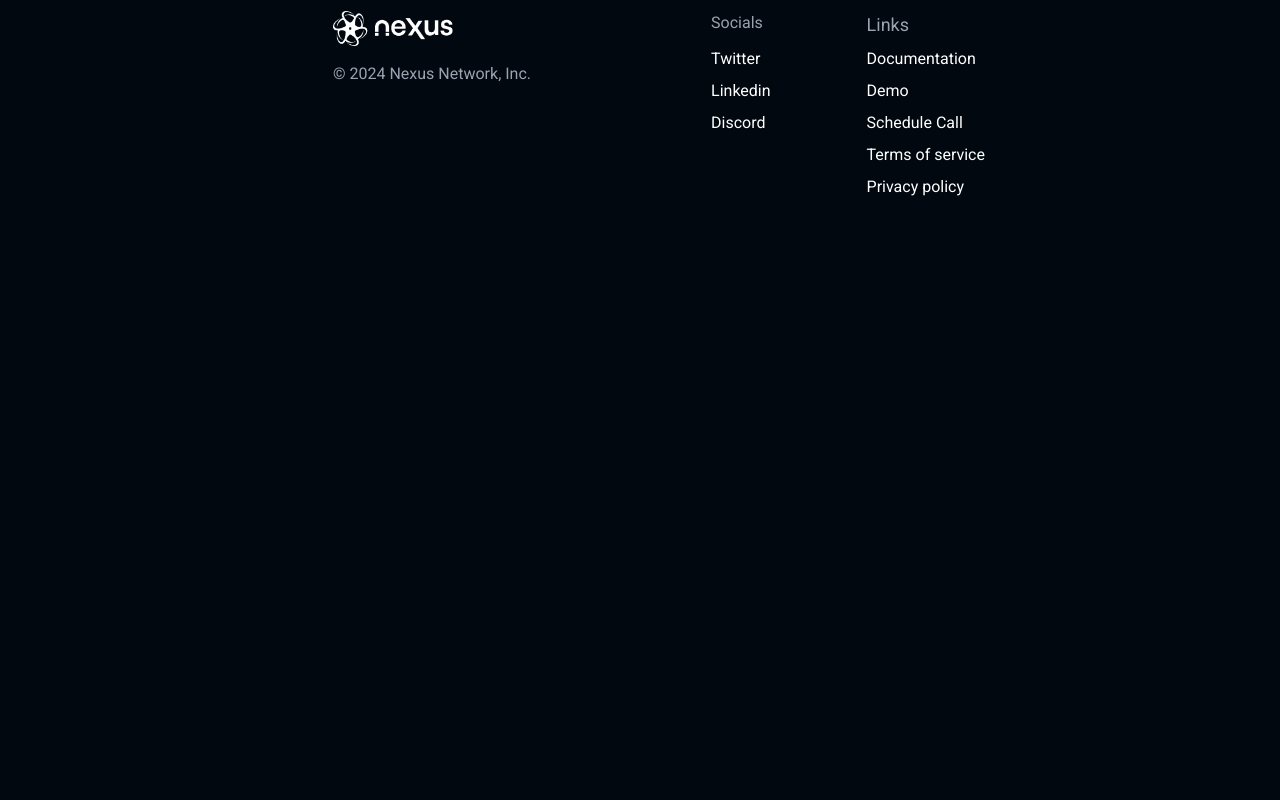
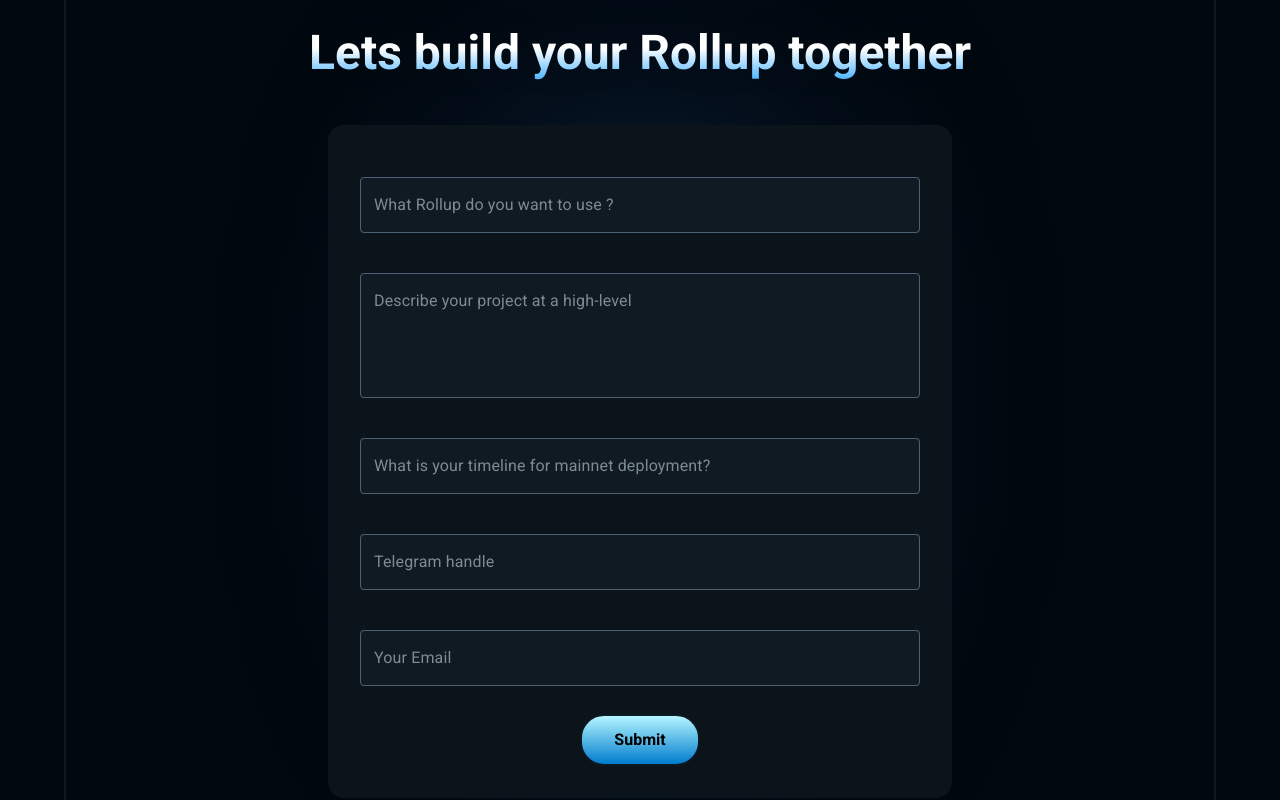
Before and after one commit to umershaikh123/nexus-raas-website, a Next.js app: page / in a window 1280 px wide. Shown: the part 2520-3320 px from the top of the page. Before the commit the page ends 2791 px from the top, so only its background shows below. Built offline with nearby package versions, Linux system fonts and the light colour scheme.

Commit message:
feat : form added

```diff
--- /dev/null
+++ b/src/app/(pages)/Form.tsx
@@ -0,0 +1,145 @@
+import NexusButton from "@/components/Button"
+import React from "react"
+import { Alert, TextField } from "@mui/material"
+import { styled } from "@mui/material/styles"
+
+const StyledTextField = styled(TextField)(() => ({
+  width: "35rem",
+  color: "white",
+  marginTop: "20px",
+  marginBottom: "20px",
+
+  backgroundColor: "#101A23",
+  "& label": {
+    color: "var(--formtext)",
+    "&.Mui-focused": {
+      color: "var(--formtext)",
+    },
+  },
+  "& input": {
+    color: "var(--formtext)",
+    backgroundColor: "#101A23",
+  },
+
+  "& .MuiOutlinedInput-root": {
+    color: "var(--paragraph)",
+
+    "& fieldset": {
+      borderColor: "var(--formBorder)",
+    },
+    "&:hover fieldset": {
+      borderColor: "var(--formBorder)",
+      color: "var(--formtext)",
+    },
+    "&.Mui-focused fieldset": {
+      borderColor: "var(--formBorder)",
+      color: "var(--formtext)",
+    },
+  },
+}))
+
+const Form = () => {
+  const [form, setForm] = React.useState({
+    rollup: "",
+    description: "",
+    timeline: "",
+    telegram: "",
+    email: "",
+  })
+
+  function handleChange(event: React.ChangeEvent<HTMLInputElement>) {
+    const { name, value } = event?.target
+    setForm(prev => ({
+      ...prev,
+      [name]: value,
+    }))
+  }
+
+  function handleSubmit(event: React.FormEvent<HTMLFormElement>) {
+    event.preventDefault()
+    const { rollup, description, telegram, timeline, email } = form
+    if (!timeline || !description || !telegram || !email || !rollup) {
+      window.alert("please fill all fields")
+      return
+    }
+  }
+
+  return (
+    <div className="border min-h-[90vh] py-16  h-full flex flex-col justify-evenly items-center  border-x-2  border-t-2   border-[var(--page-border)]  relative">
+      <div className="absolute top-[50%] left-[50%] transform -translate-x-1/2 -translate-y-1/2 w-[35%] h-[70%] bg-[#0e223faf]  rounded-full blur-[6rem]  -z-20 " />
+
+      <h1
+        className="lg:text-5xl text-4xl font-bold bg-clip-text backdrop-blur py-4 text-transparent text-center  mb-8"
+        style={{
+          backgroundImage:
+            "linear-gradient(to bottom, white 44%, #0095FF 100%)",
+        }}
+      >
+        Lets build your Rollup together
+      </h1>
+
+      <form className=" bg-[var(--formBG)] rounded-2xl py-8 px-8 flex flex-col items-center">
+        <StyledTextField
+          name="rollup"
+          type="text"
+          label="What Rollup do you want to use ?"
+          placeholder="Arbitrum ..."
+          value={form.rollup}
+          onChange={handleChange}
+          variant="outlined"
+          fullWidth
+        />
+
+        <StyledTextField
+          name="description"
+          type="text"
+          label="Describe your project at a high-level"
+          multiline
+          placeholder="Arbitrum ..."
+          value={form.description}
+          onChange={handleChange}
+          minRows={4}
+          variant="outlined"
+          fullWidth
+        />
+
+        <StyledTextField
+          name="timeline"
+          type="text"
+          label="What is your timeline for mainnet deployment?"
+          multiline
+          placeholder="Arbitrum ..."
+          value={form.timeline}
+          onChange={handleChange}
+          variant="outlined"
+          fullWidth
+        />
+
+        <StyledTextField
+          name="telegram"
+          type="text"
+          label="Telegram handle"
+          placeholder="Arbitrum ..."
+          value={form.telegram}
+          onChange={handleChange}
+          variant="outlined"
+          fullWidth
+        />
+
+        <StyledTextField
+          name="email"
+          type="text"
+          label="Your Email"
+          placeholder="Arbitrum ..."
+          value={form.email}
+          onChange={handleChange}
+          variant="outlined"
+          fullWidth
+        />
+        <NexusButton text="Submit" handleClick={handleSubmit} />
+      </form>
+    </div>
+  )
+}
+
+export default Form
--- a/src/app/(pages)/WhyUs.tsx
+++ b/src/app/(pages)/WhyUs.tsx
@@ -9,7 +9,7 @@ import d5 from "/public/Images/FeaturesPage/d5.svg"
 const WhyUs = () => {
   return (
     <div className="border min-h-[90vh] py-16  h-full flex flex-col justify-evenly items-center  border-x-2  border-t-2   border-[var(--page-border)]  relative">
-      <div className="absolute top-[50%] left-[50%] transform -translate-x-1/2 -translate-y-1/2 w-[25%] h-[70%] bg-[#0e223faf]  rounded-full blur-[6rem]  -z-20 " />
+      <div className="absolute top-[60%] left-[50%] transform -translate-x-1/2 -translate-y-1/2 w-[35%] h-[70%] bg-[#0e223faf]  rounded-full blur-[6rem]  -z-20 " />
 
       <h1
         className="lg:text-5xl text-4xl font-bold bg-clip-text backdrop-blur py-4 text-transparent text-center "
--- /dev/null
+++ b/src/app/_document.tsx
@@ -0,0 +1,37 @@
+import { Html, Head, Main, NextScript } from "next/document"
+
+export const siteTitle = "Nexus-Raas"
+const siteDomain = "https://nexus-raas-website.vercel.app/"
+const siteDescription = "Nexus Network Raas website"
+
+export default function Document() {
+  return (
+    <Html lang="en">
+      <Head>
+        <meta charSet="utf-8" />
+        <link rel="icon" href="./favicon.png" />
+
+        <meta name="theme-color" content="#fefae0" />
+        <meta name="description" content={siteDescription} />
+        {/* <!-- Facebook Meta Tags --> */}
+        <meta property="og:url" content={siteDomain} />
+        <meta property="og:type" content="website" />
+        <meta property="og:title" content={siteTitle} />
+        <meta property="og:description" content={siteDescription} />
+        <meta property="og:image" content={``} />
+
+        {/* <!-- Twitter Meta Tags --> */}
+        <meta name="twitter:card" content="summary_large_image" />
+        <meta property="twitter:domain" content="" />
+        <meta property="twitter:url" content={siteDomain} />
+        <meta name="twitter:title" content={siteTitle} />
+        <meta name="twitter:description" content={siteDescription} />
+        <meta name="twitter:image" content={``} />
+      </Head>
+      <body>
+        <Main />
+        <NextScript />
+      </body>
+    </Html>
+  )
+}
--- a/src/app/globals.css
+++ b/src/app/globals.css
@@ -6,6 +6,9 @@
   --background: #01080f;
   --foreground: white;
   --paragraph: #94a7b5;
+  --formBG: #0b131b;
+  --formBorder: #4b6173;
+  --formtext: #7d8b94;
 
   --text-gradient-from: white;
   --topBar: #173c54;
--- a/src/app/page.tsx
+++ b/src/app/page.tsx
@@ -3,12 +3,14 @@ import Image from "next/image"
 import HomePage from "./(pages)/Home"
 import Footer from "@/components/Footer"
 import WhyUs from "./(pages)/WhyUs"
+import Form from "./(pages)/Form"
 export default function Main() {
   return (
     <>
       <HomePage />
 
       <WhyUs />
+      <Form />
       <Footer />
     </>
   )
--- a/src/components/Button.tsx
+++ b/src/components/Button.tsx
@@ -4,7 +4,7 @@ const NexusButton = ({
   handleClick,
   text,
 }: {
-  handleClick: () => void
+  handleClick: any
   text: string
 }) => {
   return (
--- a/src/components/Card.tsx
+++ b/src/components/Card.tsx
@@ -20,11 +20,11 @@ export const FeatureCard = ({
         <Image src={imageUrl} width={size} height={size} alt="box image" />
       </div>
 
-      <div className="  h-[0.2rem]   min-h-max w-full  max-w-64  bg-gradient-to-br  from-[var(--line-gradient-from)]   to-[var(--line-gradient-to)]  mb-4  mt-4" />
+      <div className="  h-[0.2rem]    min-h-[0.2rem] w-full  max-w-64  bg-gradient-to-br  from-[var(--line-gradient-from)]   to-[var(--line-gradient-to)]  mb-4  mt-4" />
 
-      <h4 className=" text-center text-2xl mb-2">{title}</h4>
+      <h4 className=" text-center text-xl mb-2">{title}</h4>
 
-      <p className=" text-center text-lg text-gray-500">{description}</p>
+      <p className=" text-center text-base text-gray-500">{description}</p>
     </div>
   )
 }
```
